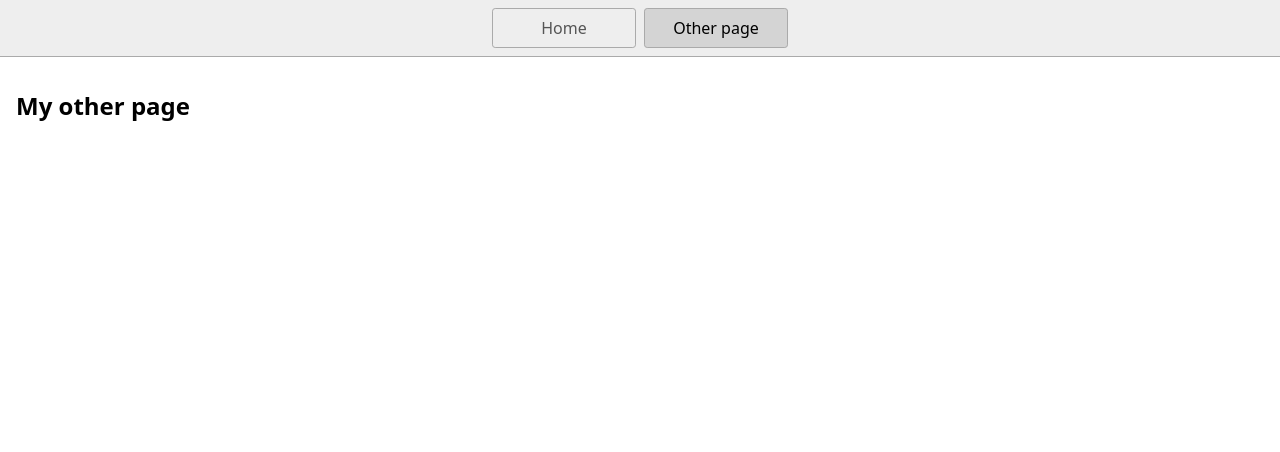
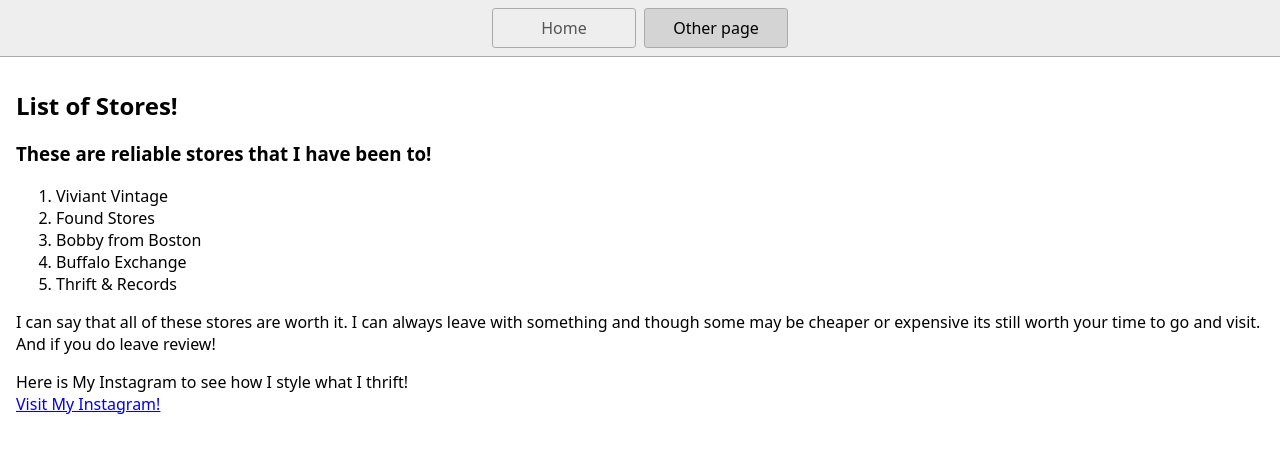
Before and after one commit to xmessiahh/stackblitz-starters-k6957dz, a website: page page2.html in a window 1280 px wide. Drawn offline with Linux system fonts and the light colour scheme.

Commit message:
Homework 2

```diff
--- a/page2.html
+++ b/page2.html
@@ -1,7 +1,7 @@
 <!DOCTYPE html>
 <html lang="en">
   <head>
-    <title>Other page</title>
+    <title>List Of Stores!</title>
     <meta charset="UTF-8" />
     <meta name="viewport" content="width=device-width" />
     <link rel="stylesheet" href="styles.css" />
@@ -13,7 +13,18 @@
       <a href="/page2.html" aria-current="page">Other page</a>
     </nav>
     <main>
-      <h1>My other page</h1>
+      <h1>List of Stores!</h1>
+      <h3>These are reliable stores that I have been to!</h3>
+      <ol>
+        <li>Viviant Vintage</li>
+        <li>Found Stores</li>
+        <li>Bobby from Boston</li>
+        <li>Buffalo Exchange</li>
+        <li>Thrift & Records</li>
+      </ol>
+      <p>I can say that all of these stores are worth it. I can always leave with something and though some may be cheaper or expensive its still worth your time to go and visit. And if you do leave review!</p>
+      <div>Here is My Instagram to see how I style what I thrift!</div>
+      <a href="https://www.instagram.com/ughhh.kennyy/?hl=en" target="_blank">Visit My Instagram! </a>
     </main>
   </body>
 </html>
```
Also changed, not shown: index.html (+7 -0 lines), 1 other file.
